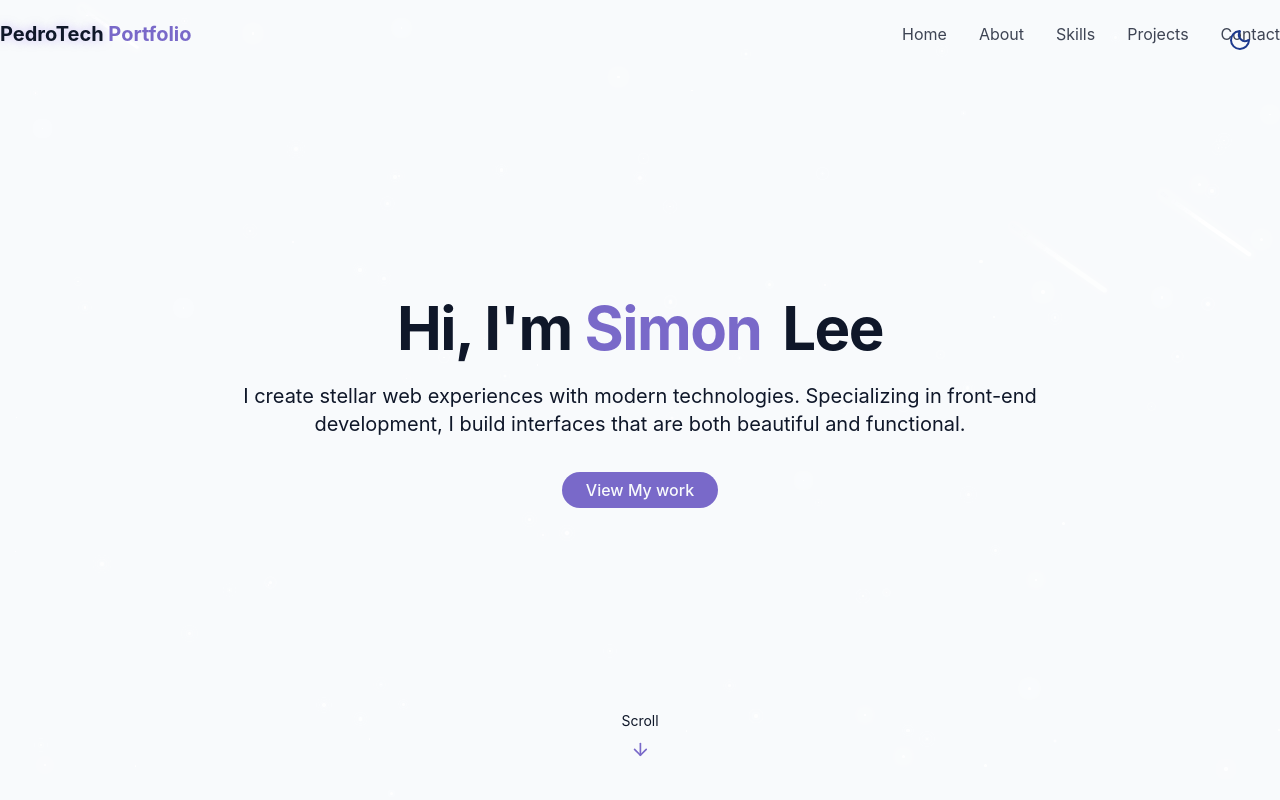
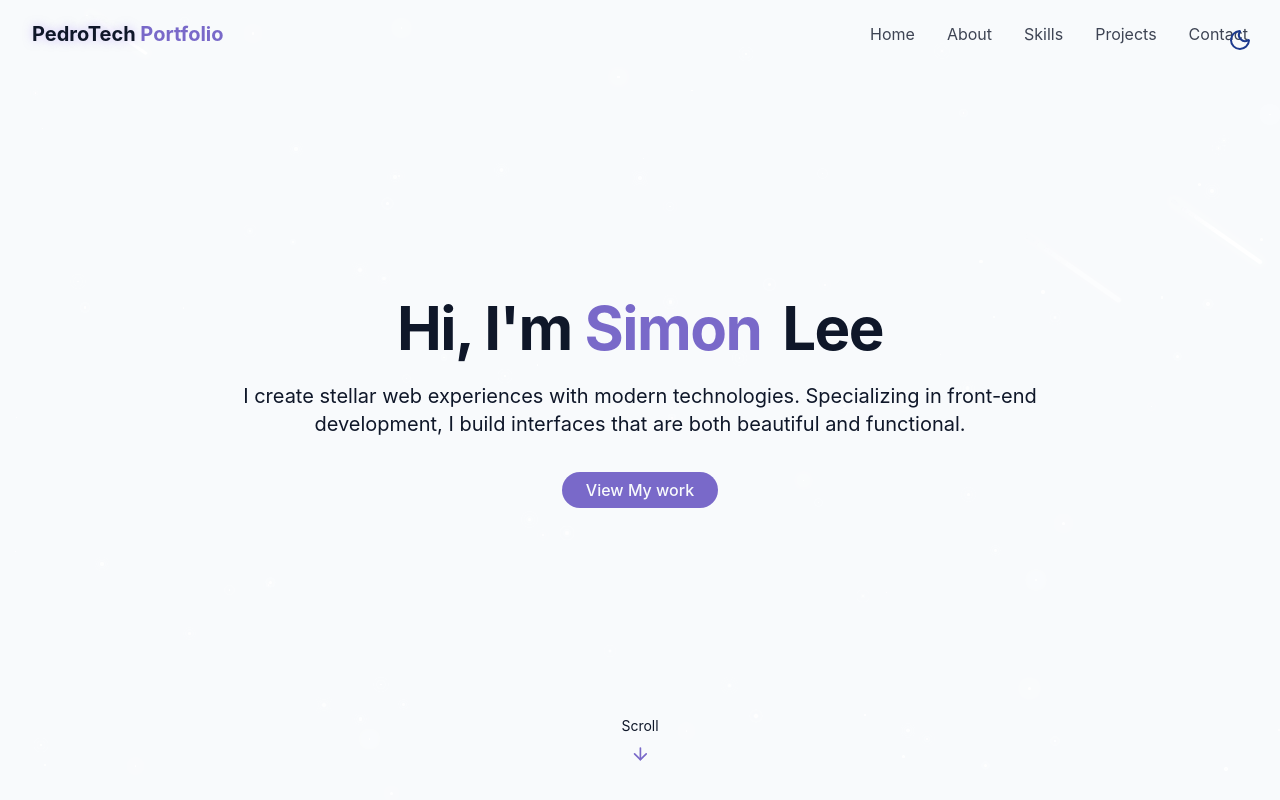
Before and after one commit to simonlee-test/my-portfolio, a React (Vite) app: page / in a window 1280 px wide. Shown: the top 800 px of the page. Built offline with nearby package versions, Linux system fonts and the light colour scheme.

Commit message:
fix: fix margin error

```diff
--- a/src/index.css
+++ b/src/index.css
@@ -115,7 +115,7 @@
 /* customized utilites class name */
 @utility container {
   margin-inline: auto;
-  padding-inline: auto;
+  padding-inline: 2rem;
 
   @media (width >=640px) {
     max-width: 640px;
```
